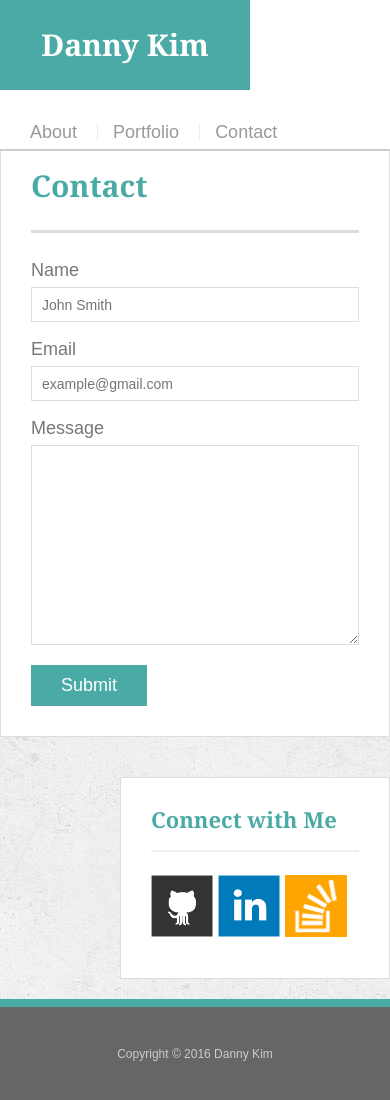
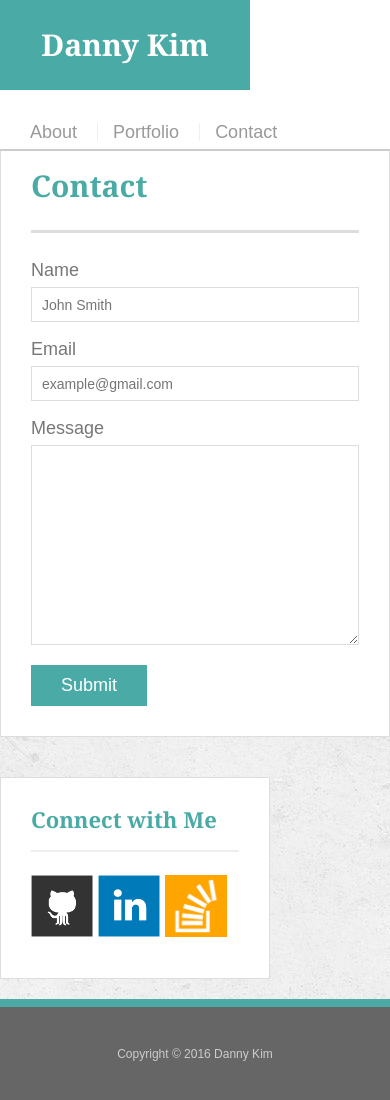
Before and after one commit to dannyjwkim/Responsive-Portfolio, a plain HTML site: page contact.html in a window 390 px wide. Drawn offline with Linux system fonts and the light colour scheme.

Commit message:
responsive portfolio

```diff
--- a/assets/css/style.css
+++ b/assets/css/style.css
@@ -250,28 +250,26 @@ input[type=submit] {
     width: 100%
   }
 
-  #main-container {
+  .main-section {
     width: 55%;
-    max-width: 980px;
     float: left;
   }
 
-  #sidebar {
+  .sidebar {
     width: 40%;
-    float: none;
+    float: left;
   }
 }
 
 @media only screen and (max-width: 768px) {
-  #main-container {
+  .main-section {
     width: 100%;
     float: left;
   }
 
-  #sidebar {
+  .sidebar {
     width: 100%;
-    max-width: 768px;
-    float: none;
+    float: bottom;
   }
 }
 
@@ -288,12 +286,12 @@ input[type=submit] {
     width:100%;
   }
 
-  #main-container {
+  .main-section {
     width: 100%;
     float: left;
   }
 
-  #sidebar {
-    width: 640px;
+  .sidebar {
+    width: 100%;
     float: left;
   }
```
